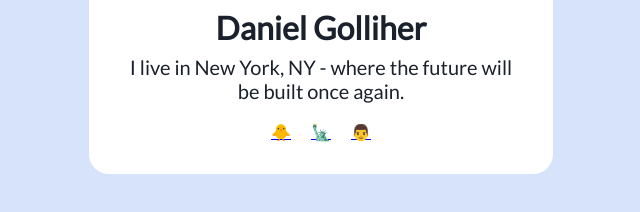
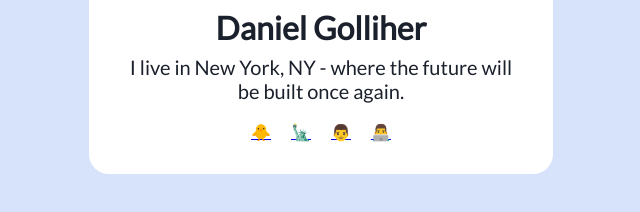
Before and after one commit to danielgolliher/test_website_1, a plain HTML site: page index.html in a window 1280 px wide. Shown: the part 410-622 px from the top of the page, without its empty margins (319-959 px from the left). Drawn offline with Linux system fonts and the light colour scheme.

Commit message:
Update index.html

```diff
--- a/index.html
+++ b/index.html
@@ -24,6 +24,7 @@
       <a href="https://twitter.com/danielgolliher" target="_blank">&#128037;</a>
       <a href="https://maximumnewyork.com/" target="_blank">&#128509;</a>
       <a href="https://danielgolliher.com/" target="_blank">&#128104;</a>
+      <a href="https://github.com/danielgolliher/test_website_1" target="_blank">&#128104;&#8205;&#128187;</a>
     </div>
   </section>
 </main>
```
